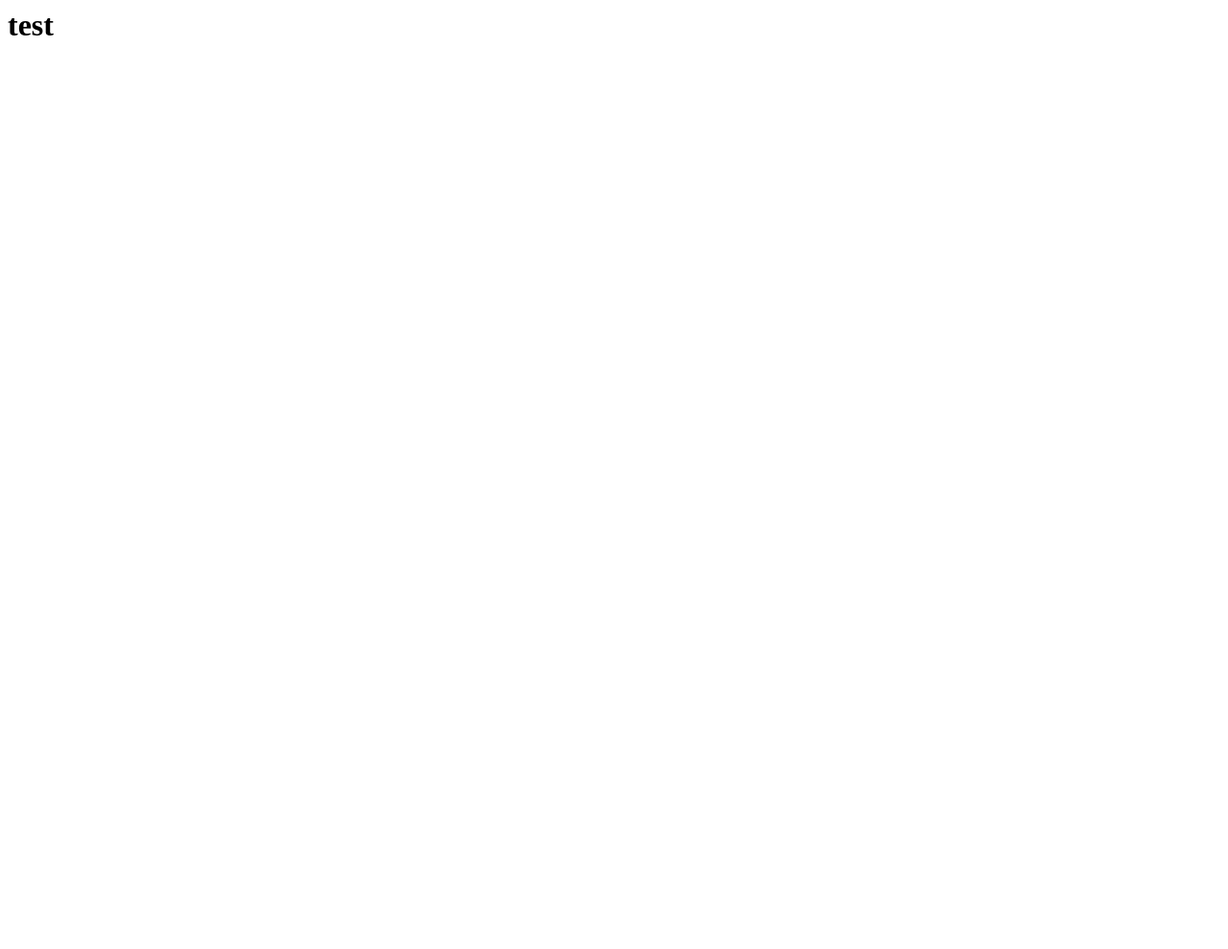
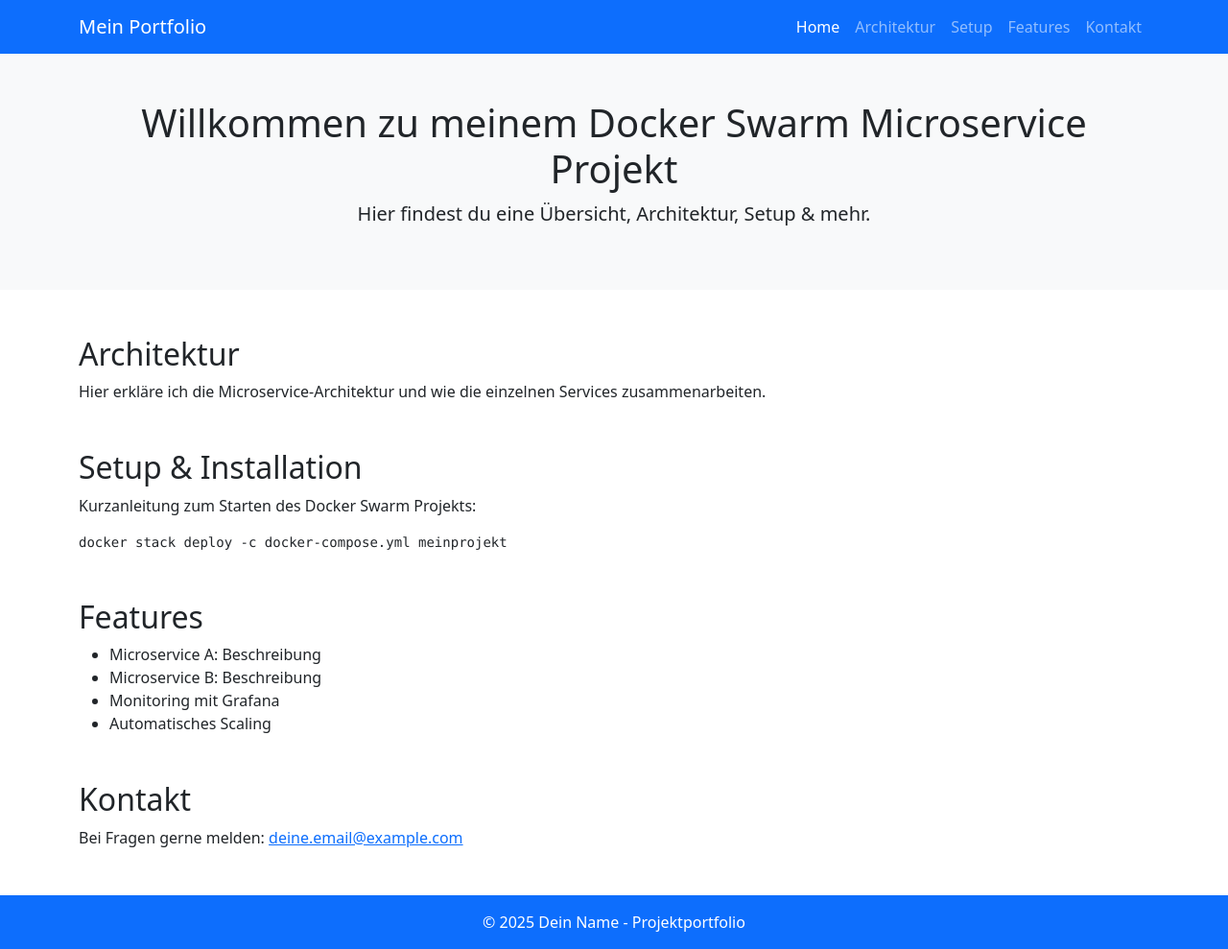
Before and after one commit to AljoschaNiss/docker-swarm-project-page, a plain HTML site: page docs/index.html in a window 1280 px wide. Shown: the whole page at 96% size. Before the commit the page ends 800 px from the top, so only its background shows below. Drawn offline with nearby package versions, Linux system fonts and the light colour scheme.

Commit message:
initial commit

```diff
--- a/docs/index.html
+++ b/docs/index.html
@@ -1 +1,101 @@
-<h1>test</h1>
+<!DOCTYPE html>
+<html lang="de">
+  <head>
+    <meta charset="UTF-8" />
+    <meta name="viewport" content="width=device-width, initial-scale=1" />
+    <title>Mein Docker Swarm Projekt</title>
+    <!-- Bootstrap CSS via CDN -->
+    <link
+      href="https://cdn.jsdelivr.net/npm/bootstrap@5.3.0/dist/css/bootstrap.min.css"
+      rel="stylesheet"
+    />
+  </head>
+  <body>
+    <nav class="navbar navbar-expand-lg navbar-dark bg-primary">
+      <div class="container">
+        <a class="navbar-brand" href="#">Mein Portfolio</a>
+        <button
+          class="navbar-toggler"
+          type="button"
+          data-bs-toggle="collapse"
+          data-bs-target="#navbarNav"
+          aria-controls="navbarNav"
+          aria-expanded="false"
+          aria-label="Navigation umschalten"
+        >
+          <span class="navbar-toggler-icon"></span>
+        </button>
+        <div class="collapse navbar-collapse" id="navbarNav">
+          <ul class="navbar-nav ms-auto">
+            <li class="nav-item">
+              <a class="nav-link active" href="#">Home</a>
+            </li>
+            <li class="nav-item">
+              <a class="nav-link" href="#architecture">Architektur</a>
+            </li>
+            <li class="nav-item">
+              <a class="nav-link" href="#setup">Setup</a>
+            </li>
+            <li class="nav-item">
+              <a class="nav-link" href="#features">Features</a>
+            </li>
+            <li class="nav-item">
+              <a class="nav-link" href="#contact">Kontakt</a>
+            </li>
+          </ul>
+        </div>
+      </div>
+    </nav>
+
+    <header class="bg-light py-5">
+      <div class="container text-center">
+        <h1>Willkommen zu meinem Docker Swarm Microservice Projekt</h1>
+        <p class="lead">
+          Hier findest du eine Übersicht, Architektur, Setup & mehr.
+        </p>
+      </div>
+    </header>
+
+    <main class="container my-5">
+      <section id="architecture" class="mb-5">
+        <h2>Architektur</h2>
+        <p>
+          Hier erkläre ich die Microservice-Architektur und wie die einzelnen
+          Services zusammenarbeiten.
+        </p>
+        <!-- Platz für Diagramme / Screenshots -->
+      </section>
+
+      <section id="setup" class="mb-5">
+        <h2>Setup & Installation</h2>
+        <p>Kurzanleitung zum Starten des Docker Swarm Projekts:</p>
+        <pre><code>docker stack deploy -c docker-compose.yml meinprojekt</code></pre>
+      </section>
+
+      <section id="features" class="mb-5">
+        <h2>Features</h2>
+        <ul>
+          <li>Microservice A: Beschreibung</li>
+          <li>Microservice B: Beschreibung</li>
+          <li>Monitoring mit Grafana</li>
+          <li>Automatisches Scaling</li>
+        </ul>
+      </section>
+
+      <section id="contact" class="mb-5">
+        <h2>Kontakt</h2>
+        <p>
+          Bei Fragen gerne melden:
+          <a href="mailto:deine.email@example.com">deine.email@example.com</a>
+        </p>
+      </section>
+    </main>
+
+    <footer class="bg-primary text-white text-center py-3">
+      <div class="container">&copy; 2025 Dein Name - Projektportfolio</div>
+    </footer>
+
+    <!-- Bootstrap JS via CDN -->
+    <script src="https://cdn.jsdelivr.net/npm/bootstrap@5.3.0/dist/js/bootstrap.bundle.min.js"></script>
+  </body>
+</html>
```
